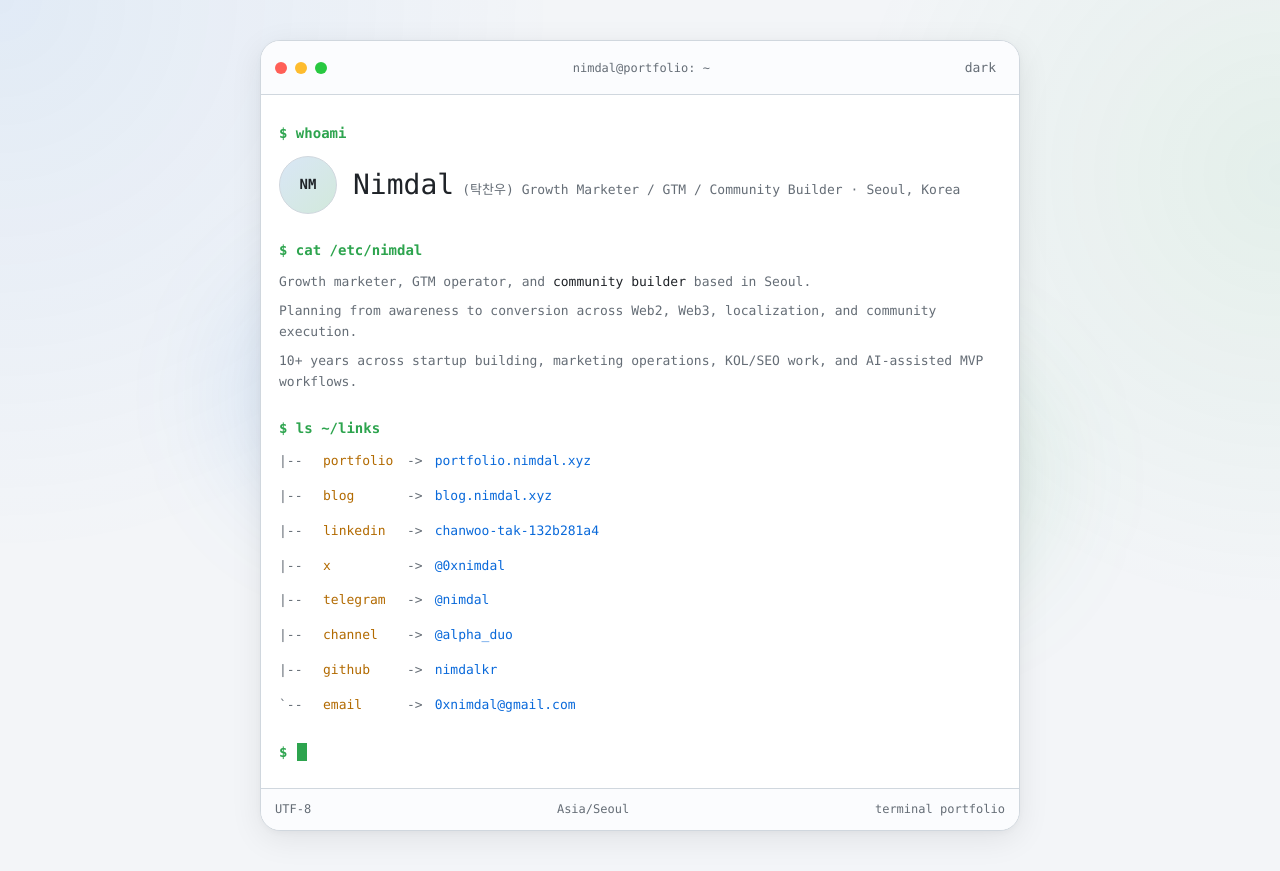
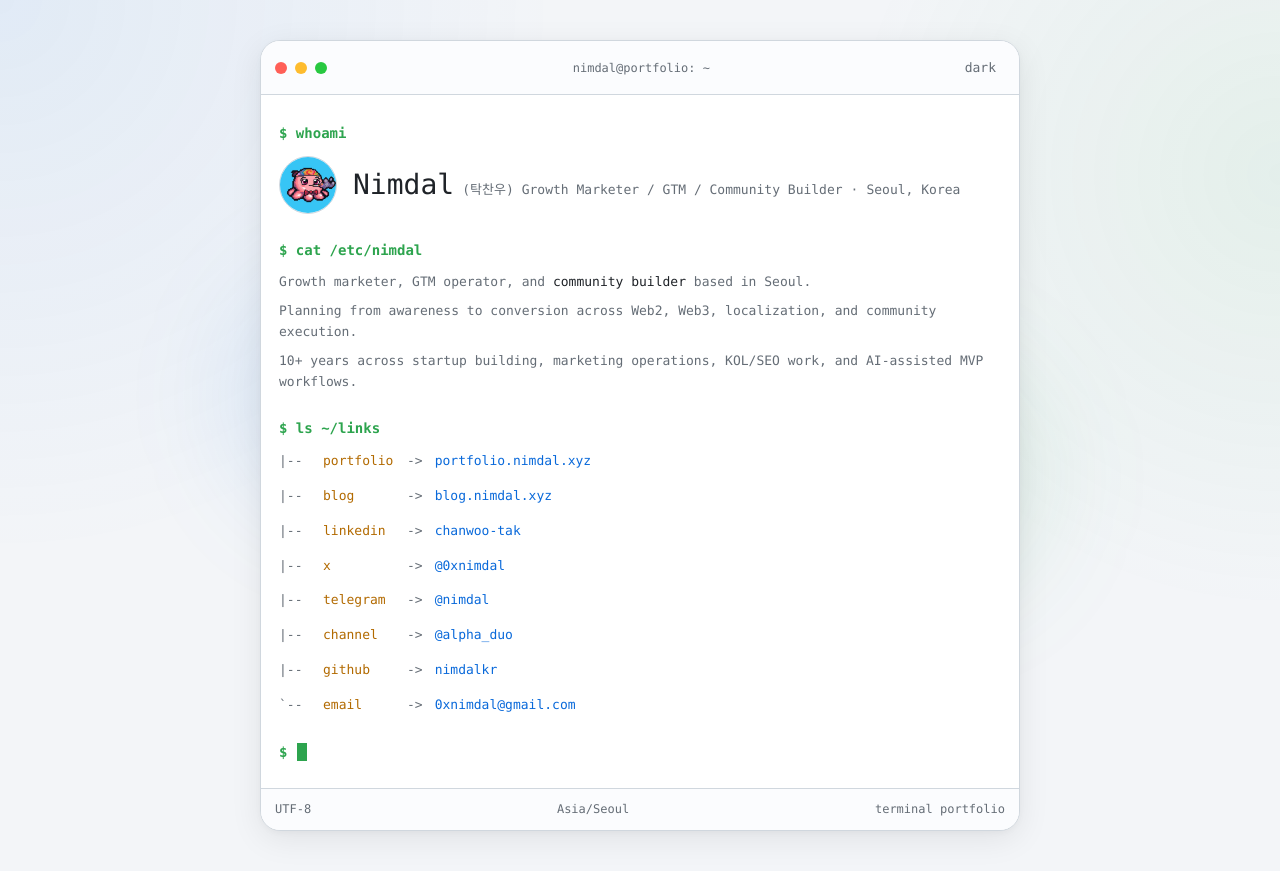
Before and after one commit to nimdalkr/nimdalxyz, a Next.js app: page / in a window 1280 px wide. Built offline with nearby package versions, Linux system fonts and the light colour scheme.

Commit message:
Add profile avatar and refine links

```diff
--- a/app/globals.css
+++ b/app/globals.css
@@ -243,6 +243,7 @@ button {
   display: grid;
   height: 58px;
   width: 58px;
+  overflow: hidden;
   place-items: center;
   border: 1px solid var(--border-subtle);
   border-radius: 999px;
@@ -255,6 +256,12 @@ button {
   transition:
     transform var(--duration-fast) ease,
     border-color var(--duration-fast) ease;
+}
+
+.avatar-image {
+  height: 100%;
+  width: 100%;
+  object-fit: cover;
 }
 
 .terminal-shell:hover .avatar-shell {
--- a/components/terminal-shell.tsx
+++ b/components/terminal-shell.tsx
@@ -1,3 +1,4 @@
+import Image from "next/image";
 import type { ReactNode } from "react";
 
 import { profileContent } from "@/data/profile";
@@ -25,8 +26,19 @@ export function TerminalShell({ intro }: TerminalShellProps) {
         <div className="command-block section-delay-1">
           <p className="prompt-line">$ whoami</p>
           <div className="identity-row">
-            <div className="avatar-shell" aria-hidden="true">
-              <span>{profileContent.avatarFallback}</span>
+            <div className="avatar-shell">
+              {profileContent.avatarSrc ? (
+                <Image
+                  src={profileContent.avatarSrc}
+                  alt={`${profileContent.nameEn} profile photo`}
+                  className="avatar-image"
+                  width={58}
+                  height={58}
+                  priority
+                />
+              ) : (
+                <span aria-hidden="true">{profileContent.avatarFallback}</span>
+              )}
             </div>
             <div className="identity-copy">
               <div className="identity-name-row">
@@ -36,7 +48,7 @@ export function TerminalShell({ intro }: TerminalShellProps) {
               <p className="identity-meta">
                 <span>{profileContent.role}</span>
                 <span className="meta-dot" aria-hidden="true">
-                  ·
+                  &middot;
                 </span>
                 <span>{profileContent.location}</span>
               </p>
--- a/data/profile.ts
+++ b/data/profile.ts
@@ -18,12 +18,13 @@ export type ProfileContent = {
   introCommand: string;
   linksCommand: string;
   avatarFallback: string;
+  avatarSrc?: string;
   links: ProfileLink[];
 };
 
 export const profileContent: ProfileContent = {
   nameEn: "Nimdal",
-  nameKo: "탁찬우",
+  nameKo: "\uD0C1\uCC2C\uC6B0",
   role: "Growth Marketer / GTM / Community Builder",
   location: "Seoul, Korea",
   terminalTitle: "nimdal@portfolio: ~",
@@ -31,6 +32,7 @@ export const profileContent: ProfileContent = {
   introCommand: "cat /etc/nimdal",
   linksCommand: "ls ~/links",
   avatarFallback: "NM",
+  avatarSrc: "/profile.jpg",
   links: [
     {
       id: "portfolio",
@@ -50,7 +52,7 @@ export const profileContent: ProfileContent = {
       id: "linkedin",
       label: "linkedin",
       href: "https://www.linkedin.com/in/chanwoo-tak-132b281a4/",
-      displayText: "chanwoo-tak-132b281a4",
+      displayText: "chanwoo-tak",
       external: true
     },
     {
```
Also changed, not shown: public/profile.jpg (added).
